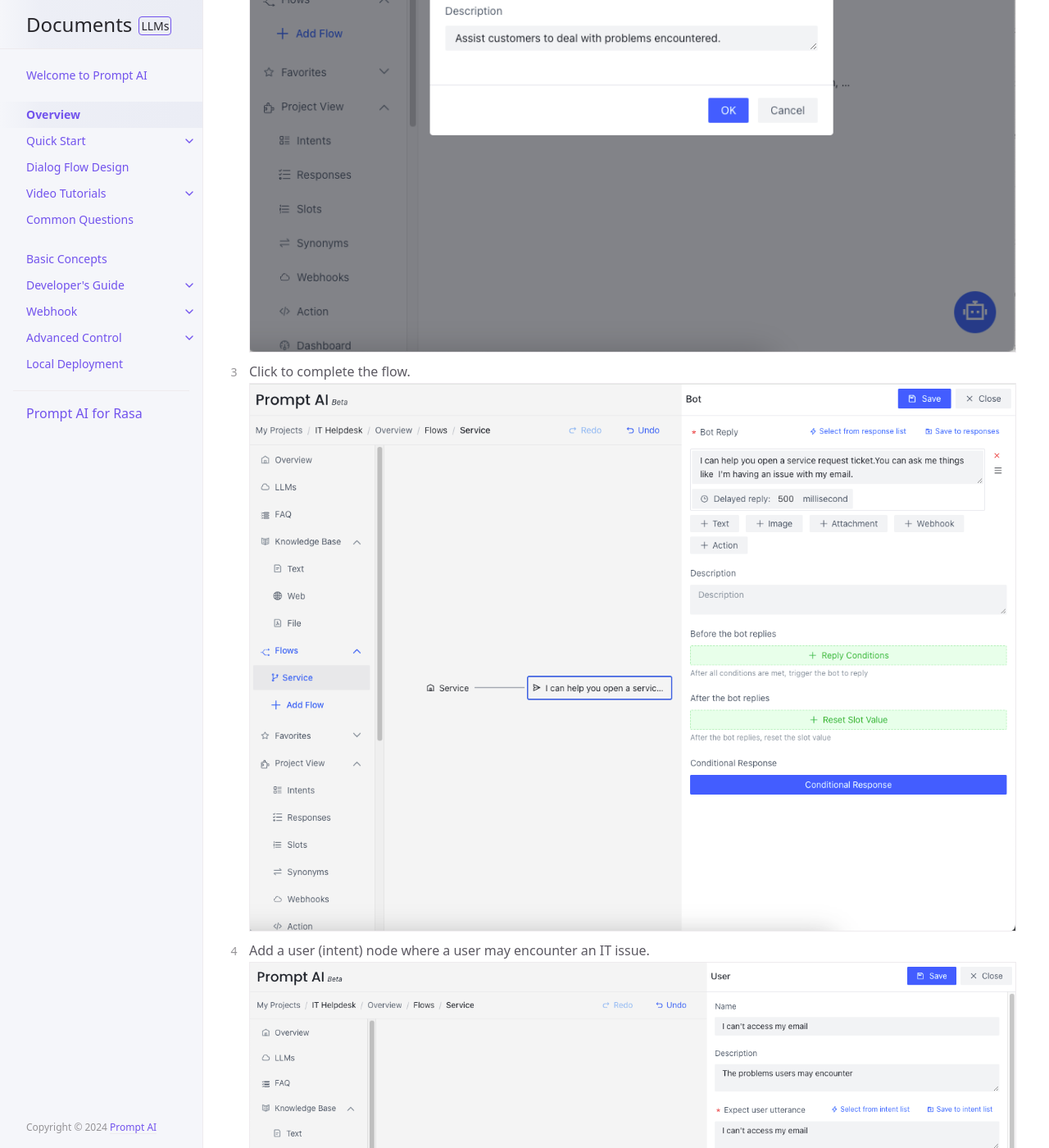
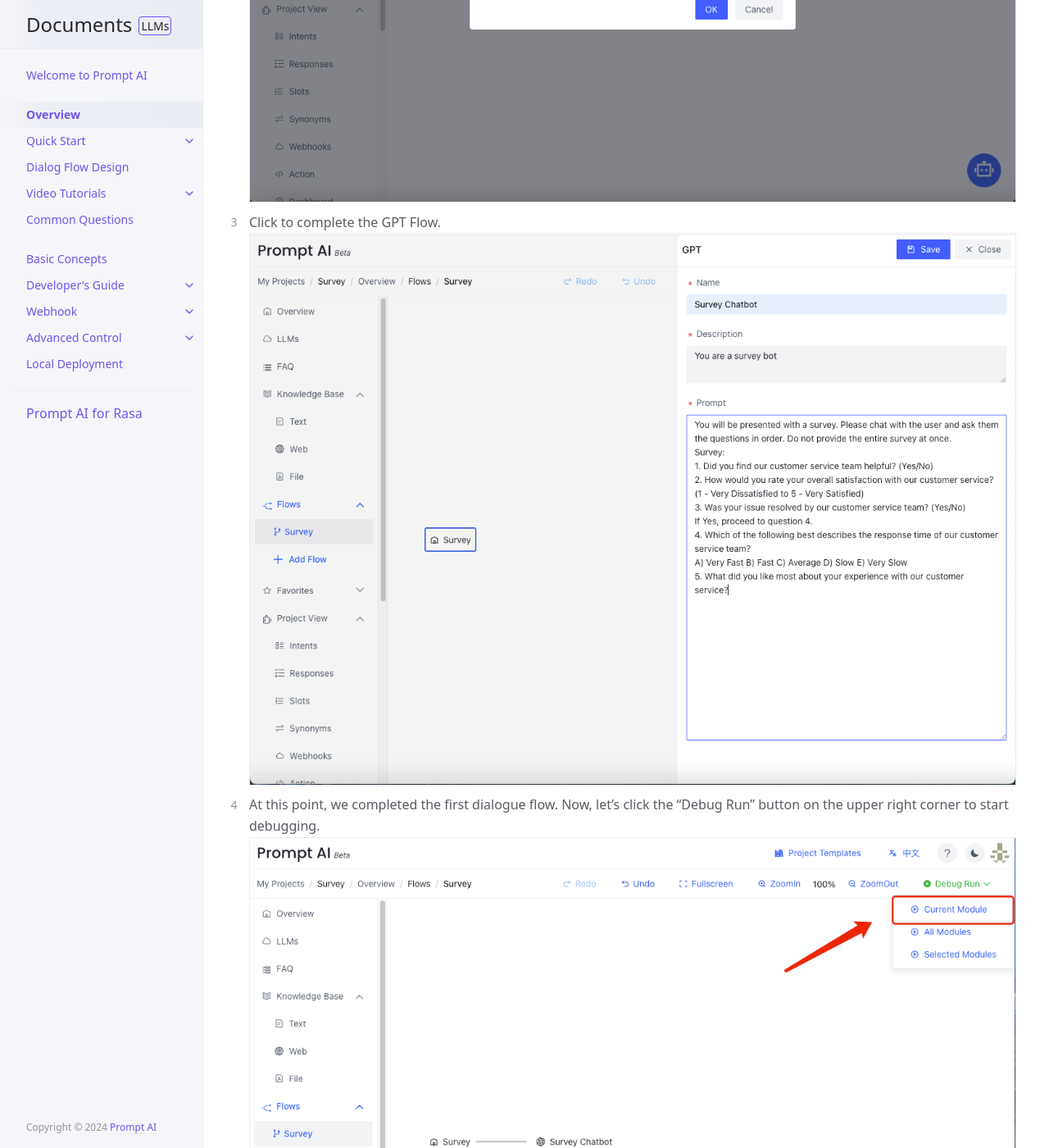
Before and after one commit to ws-cd/ws-cd.github.io, a Jekyll site: the page built from docs/overview.md, in a window 1280 px wide and 1400 px high, scrolled down 1605 px. Shown: the whole window at 82% size. Built offline with Jekyll 4.4.1, drawn with Linux system fonts in a browser that asks for light colours; some of the changed text lies outside the part shown.

Commit message:
1、update overview with GPT flow

```diff
--- a/docs/overview.md
+++ b/docs/overview.md
@@ -20,40 +20,26 @@ PromptAI provides an intuitive conversation design tool for fast bot creation. I
 Here is an example of creating the first PromptAI chatbot.
 <!-- Here is an example of creating the first chatbot in the cloud version. (Local version examples or more examples can be found [here](/docs/example/)) -->
 
-<!-- 1. 创建第一个项目 -->
 1. Create the first project.
-![overview0.png](/assets/images/overview/get-start-01.png)
-<!-- 2. 点击完善第一个Bot节点 -->
-2. Create the first dialog flow.
-![overview1.png](/assets/images/overview/get-start-02.png)
-<!-- 3. 点击完善第一个Bot节点  -->
-3. Click to complete the flow.
-![overview2.png](/assets/images/overview/get-start-03.png)
-<!-- 4. 创建一个User节点。 -->
-4. Add a user (intent) node where a user may encounter an IT issue.
-![overview3.png](/assets/images/overview/get-start-04.png)
-<!-- 5. 创建一个Bot节点。 -->
-5. Add a form node to collect the user's email address and his issue.
-![overview4.png](/assets/images/overview/get-start-05.png)
-![overview4.png](/assets/images/overview/get-start-06.png)
-<!-- 6. 至此，我们完成了第一个简单的对话流图，现在我们点击右上角“Debug Run”开始调试运行。 -->
-6. Add a bot completion node.
-![overview4.png](/assets/images/overview/get-start-07.png)
-7. At this point, we completed the first dialogue flow. Now, let's click the "Debug Run" button on the upper right corner to start debugging.
-![overview5.png](/assets/images/overview/get-start-08.png)
-<!-- 7. 等待链接完成，测试我们的流图。 // TODO 这不能正常对话，稍后更新 -->
-7. Wait for the connection to complete and test your flow.
-![overview6.png](/assets/images/overview/get-start-09.png)
+![overview1.png](/assets/images/overview/gpt-flow-01.png)
+2. Create the first GPT Flow.
+![overview2.png](/assets/images/overview/gpt-flow-02.png)
+3. Click to complete the GPT Flow.
+![overview3.png](/assets/images/overview/gpt-flow-03.png)
+4. At this point, we completed the first dialogue flow. Now, let's click the "Debug Run" button on the upper right corner to start debugging.
+![overview4.png](/assets/images/overview/gpt-flow-04.png)
+5. Wait for the connection to complete and test your flow.
+![overview5.png](/assets/images/overview/gpt-flow-05.png)
 
 <!-- ## 快速发布 -->
 ## Publish
 <!-- 选择我们刚刚测试运行好的流图，进行发布。发布之后，我们可以看见web内嵌链接，和移动端链接。更多发布相关内容请看这里。 -->
 Select the flow that you just tested, then proceed with publishing. After publishing, you can see the web-embedded link and the mobile link. For more information on publishing, please refer to [this section](/docs/tutorial/release/release_project).
-![overview7.png](/assets/images/overview/get-start-10.png)
+![overview6.png](/assets/images/overview/gpt-flow-06.png)
 
 <!-- ## 对话历史和Dashboard -->
 ## Conversation History and Dashboard
 <!-- 对话历史纪录了，当前项目的所有对话信息。 -->
 The conversation history records the conversation information for the current project.
-![overview8.png](/assets/images/overview/get-start-11.png)
-![overview9.png](/assets/images/overview/get-start-12.png)
+![overview7.png](/assets/images/overview/gpt-flow-07.png)
+![overview8.png](/assets/images/overview/gpt-flow-08.png)
```
Also changed, not shown: docs/tutorial/gpt_flow.md (+0 -11 lines), assets/images/overview/gpt-flow-01.png (added), assets/images/overview/gpt-flow-02.png (added), assets/images/overview/gpt-flow-03.png (added), assets/images/overview/gpt-flow-04.png (added), assets/images/overview/gpt-flow-05.png (added), assets/images/overview/gpt-flow-06.png (added), assets/images/overview/gpt-flow-07.png (added), assets/images/overview/gpt-flow-08.png (added).
